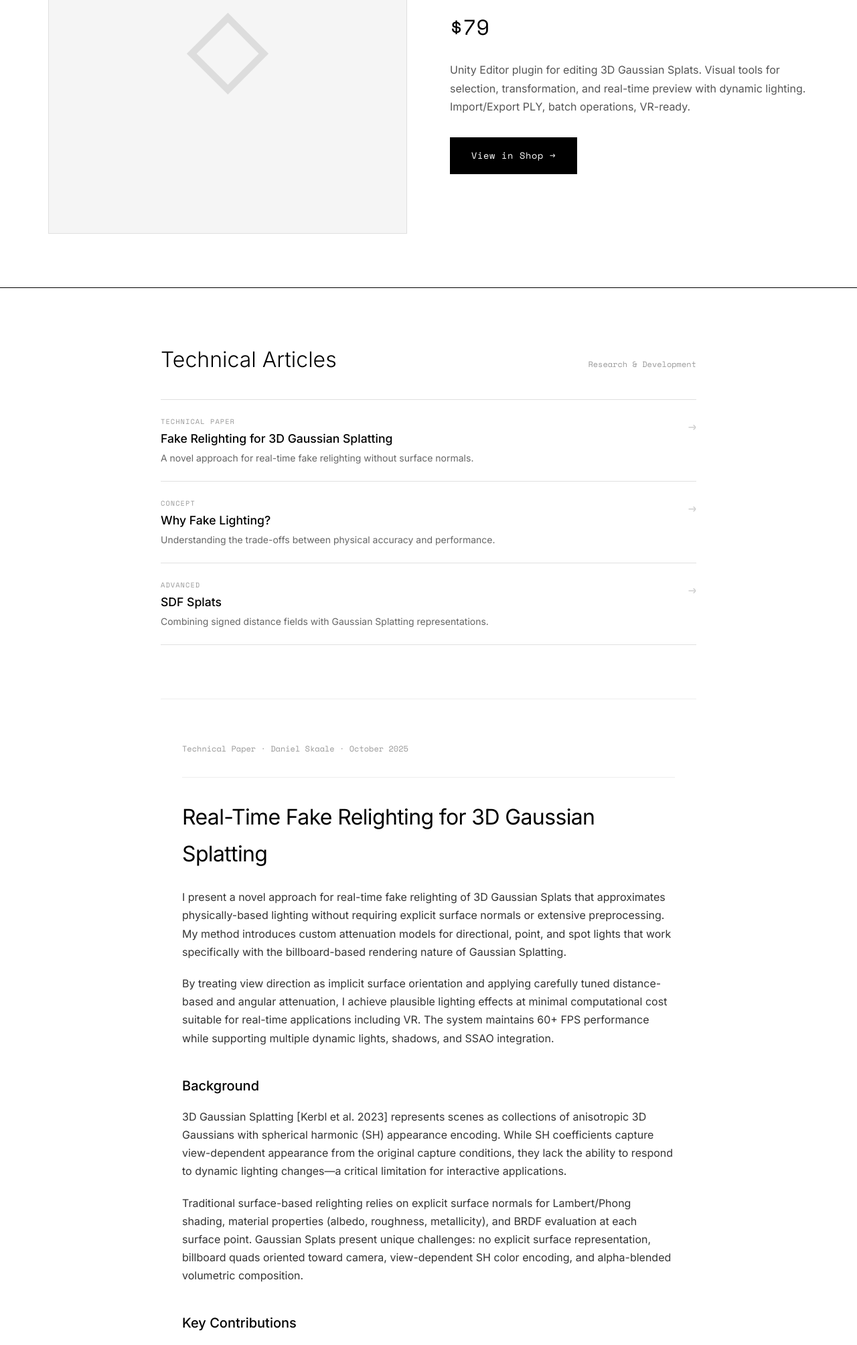
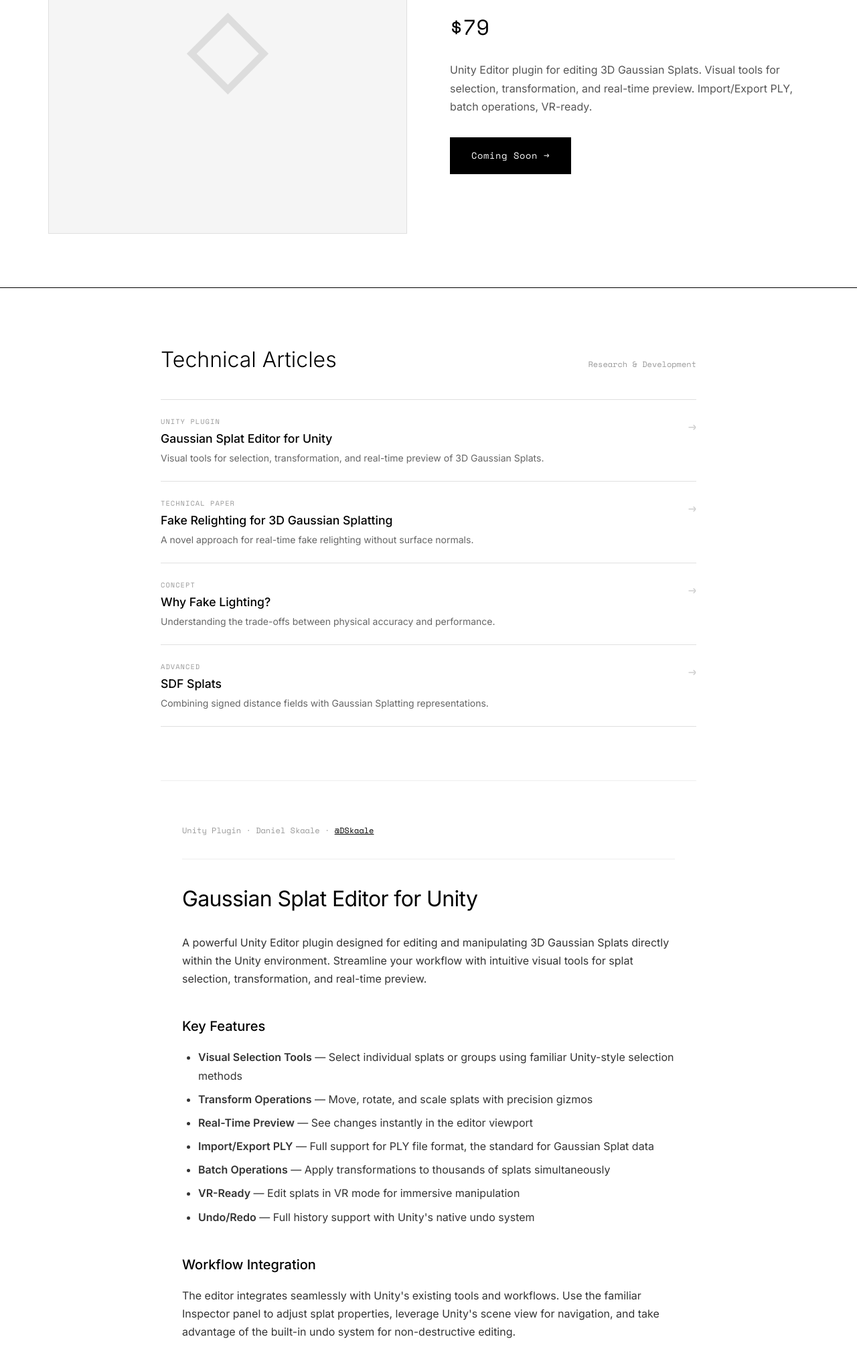
Before and after one commit to skaale/FakeRelightningGaussianSplattingHTML, a website: page index.html in a window 1280 px wide. Shown: the part 762-2770 px from the top of the page at 67% size. Drawn offline with nearby package versions, Linux system fonts and the light colour scheme.

Commit message:
Update text and link

```diff
--- a/index.html
+++ b/index.html
@@ -456,10 +456,9 @@
             <div class="price">$79</div>
             <p>
                 Unity Editor plugin for editing 3D Gaussian Splats. Visual tools for selection,
-                transformation, and real-time preview with dynamic lighting. Import/Export PLY,
-                batch operations, VR-ready.
+                transformation, and real-time preview. Import/Export PLY, batch operations, VR-ready.
             </p>
-            <a href="Shop.html" class="featured-btn">View in Shop →</a>
+            <a href="Shop.html" class="featured-btn">Coming Soon →</a>
         </div>
     </section>
 
@@ -470,6 +469,14 @@
             <span>Research & Development</span>
         </div>
         <div class="articles-list">
+            <article class="article-item">
+                <div class="article-item-content">
+                    <div class="article-item-tag">Unity Plugin</div>
+                    <h3><a href="#article-editor">Gaussian Splat Editor for Unity</a></h3>
+                    <p>Visual tools for selection, transformation, and real-time preview of 3D Gaussian Splats.</p>
+                </div>
+                <span class="article-item-arrow">→</span>
+            </article>
             <article class="article-item">
                 <div class="article-item-content">
                     <div class="article-item-tag">Technical Paper</div>
@@ -496,6 +503,57 @@
             </article>
         </div>
     </section>
+
+    <!-- Full Article: Gaussian Splat Editor -->
+    <article class="article-full" id="article-editor">
+        <div class="article-meta">
+            Unity Plugin · Daniel Skaale · <a href="https://x.com/DSkaale" target="_blank" style="color: #000;">@DSkaale</a>
+        </div>
+
+        <h2>Gaussian Splat Editor for Unity</h2>
+
+        <p>
+            A powerful Unity Editor plugin designed for editing and manipulating 3D Gaussian Splats
+            directly within the Unity environment. Streamline your workflow with intuitive visual tools
+            for splat selection, transformation, and real-time preview.
+        </p>
+
+        <h3>Key Features</h3>
+        <ul>
+            <li><strong>Visual Selection Tools</strong> — Select individual splats or groups using familiar Unity-style selection methods</li>
+            <li><strong>Transform Operations</strong> — Move, rotate, and scale splats with precision gizmos</li>
+            <li><strong>Real-Time Preview</strong> — See changes instantly in the editor viewport</li>
+            <li><strong>Import/Export PLY</strong> — Full support for PLY file format, the standard for Gaussian Splat data</li>
+            <li><strong>Batch Operations</strong> — Apply transformations to thousands of splats simultaneously</li>
+            <li><strong>VR-Ready</strong> — Edit splats in VR mode for immersive manipulation</li>
+            <li><strong>Undo/Redo</strong> — Full history support with Unity's native undo system</li>
+        </ul>
+
+        <h3>Workflow Integration</h3>
+        <p>
+            The editor integrates seamlessly with Unity's existing tools and workflows. Use the familiar
+            Inspector panel to adjust splat properties, leverage Unity's scene view for navigation, and
+            take advantage of the built-in undo system for non-destructive editing.
+        </p>
+
+        <p>
+            Whether you're cleaning up captured scenes, compositing multiple splat clouds, or preparing
+            assets for real-time applications, this plugin provides the tools you need without leaving Unity.
+        </p>
+
+        <h3>Requirements</h3>
+        <ul>
+            <li>Unity 2021.3 LTS or later</li>
+            <li>Compatible with URP, HDRP, and Built-in Render Pipeline</li>
+            <li>Windows, macOS, and Linux editor support</li>
+        </ul>
+
+        <div style="margin-top: 2rem; padding: 1.5rem; background: #f9f9f9; border: 1px solid #000;">
+            <p style="margin: 0; font-family: 'Space Mono', monospace; font-size: 0.9rem;">
+                <strong>$79</strong> — <a href="Shop.html" style="color: #000;">Coming Soon →</a>
+            </p>
+        </div>
+    </article>
 
     <!-- Full Article: Fake Relighting -->
     <article class="article-full" id="article-relighting">
```
Also changed, not shown: Shop.html (+9 -9 lines).
